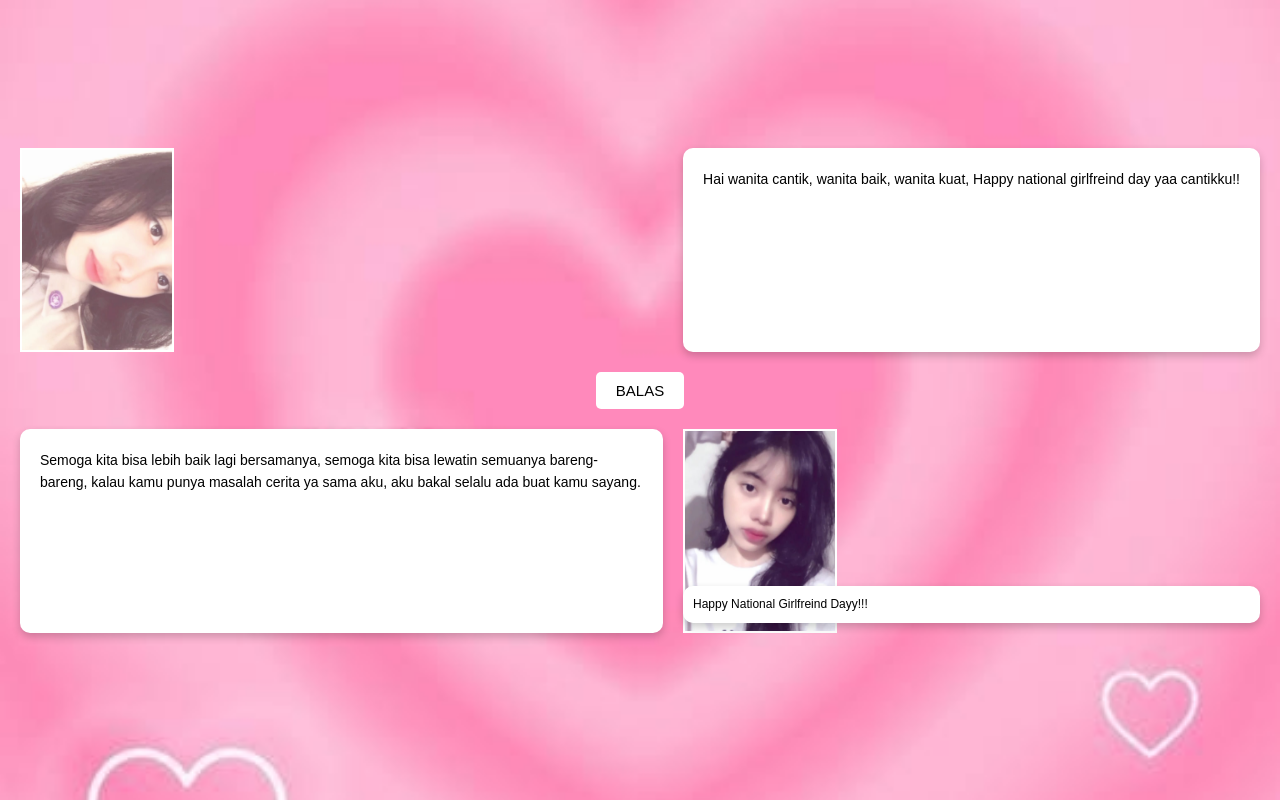
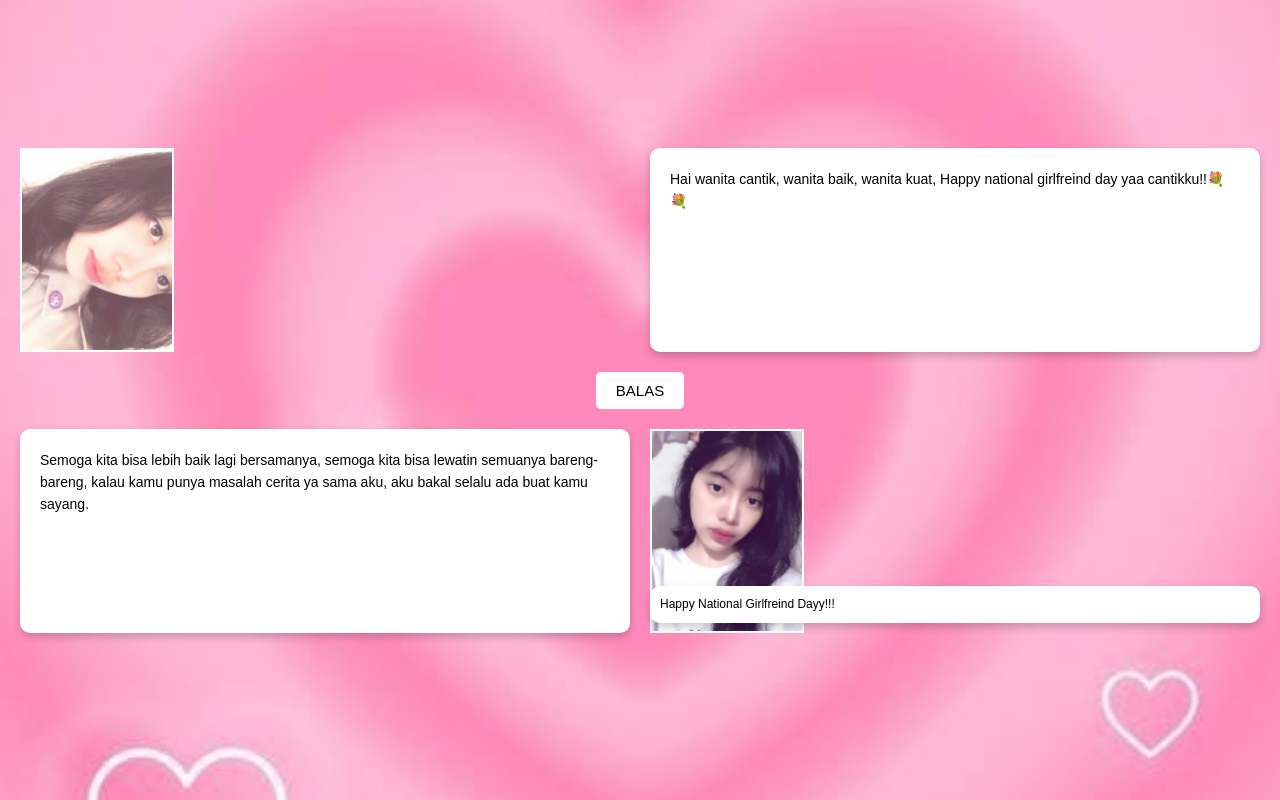
Before and after one commit to zahranxs/mygirl.github.io, a plain HTML site: page index.html in a window 1280 px wide. Drawn offline with Linux system fonts and the light colour scheme.

Commit message:
index.html

```diff
--- a/index.html
+++ b/index.html
@@ -15,7 +15,7 @@
         <div class="box box-top-left">
             <img src="MyGirl.jpg" alt="Image 1">
         </div>
-        <div class="text text-top-right">Hai wanita cantik, wanita baik, wanita kuat, Happy national girlfreind day yaa cantikku!!
+        <div class="text text-top-right">Hai wanita cantik, wanita baik, wanita kuat, Happy national girlfreind day yaa cantikku!!💐 💐
         </div>
         <button class="button">BALAS</button>
         <div class="text text-bottom-left">
```
